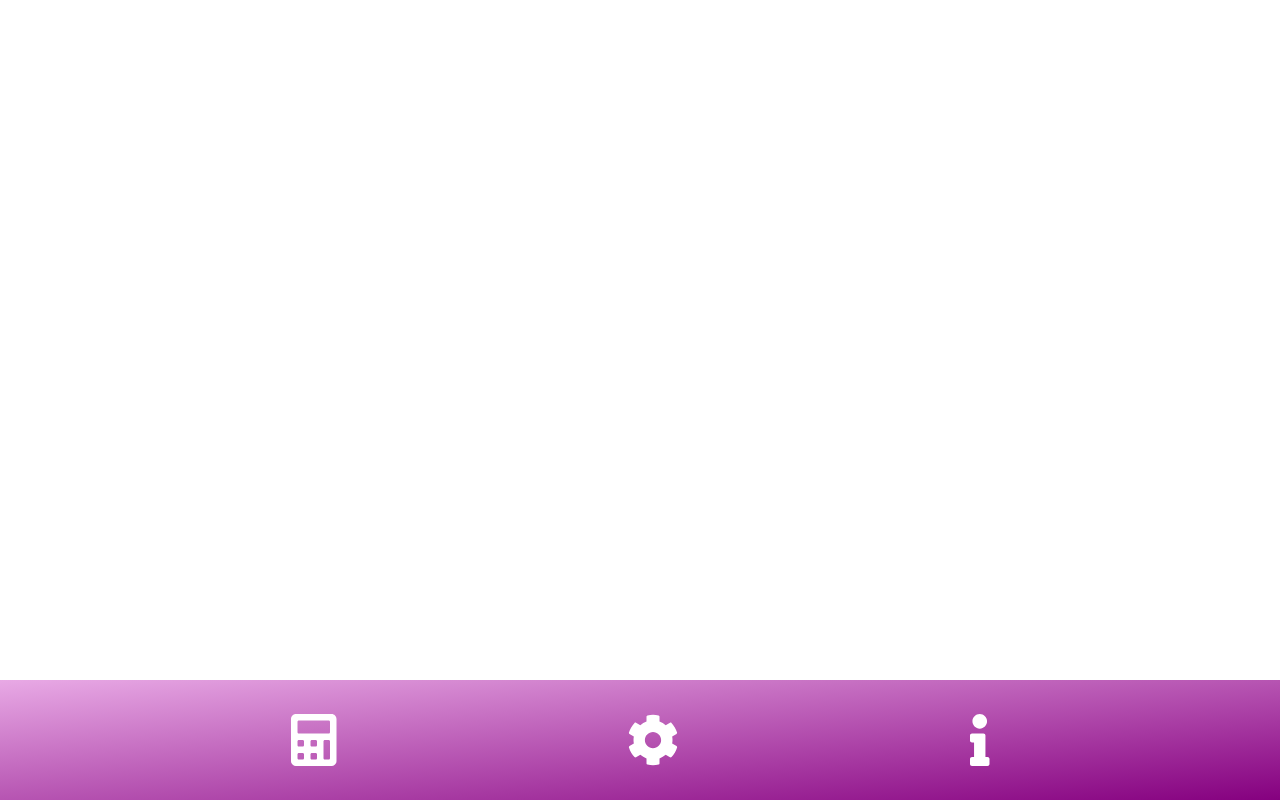
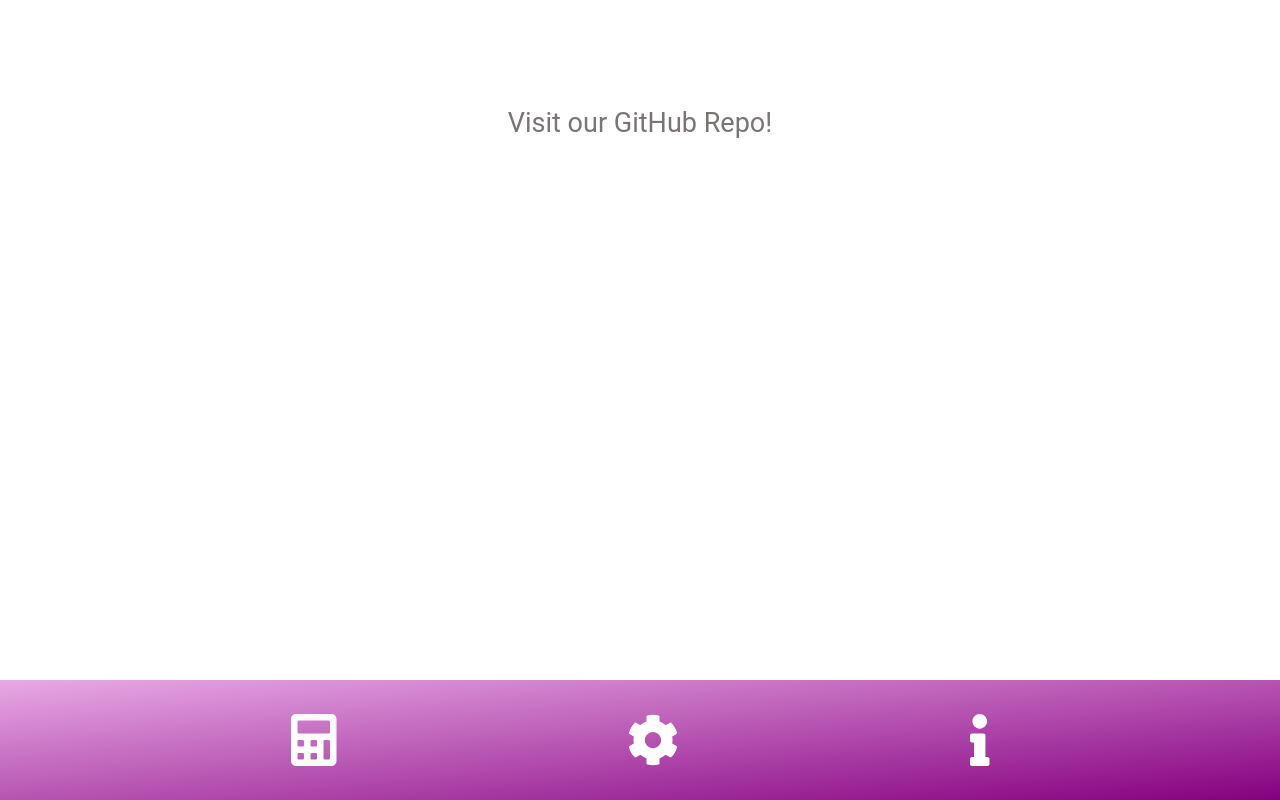
Before and after one commit to kaisetim/Insulin-Calculator, a React app: page /info in a window 1280 px wide. Built offline with nearby package versions, Linux system fonts and the light colour scheme; the HTML template or start-up script is replaced by a standard one.

Commit message:
Added Link to GitHub Repo to info page

```diff
--- a/packages/front/src/component/inputField/inputField.scss
+++ b/packages/front/src/component/inputField/inputField.scss
@@ -45,7 +45,7 @@
   .inputContainerCalc {
     margin: 0 auto;
     text-align: center;
-    width: 100%;
+    width: $container-width;
 
     .inputCalc {
       height: 2rem;
--- /dev/null
+++ b/packages/front/src/component/text-box/text-box.jsx
@@ -0,0 +1,17 @@
+import React from "react";
+
+import textBoxStyle from "./text-box.scss";
+
+export const TextBox = props => {
+  //   const { text } = props;
+
+  return (
+    <div className={`${textBoxStyle.textBoxContainer}`}>
+      <p>
+        <a href={`${props.text}`} className={`${textBoxStyle.repoLink}`}>
+          Visit our GitHub Repo!
+        </a>
+      </p>
+    </div>
+  );
+};
--- /dev/null
+++ b/packages/front/src/component/text-box/text-box.scss
@@ -0,0 +1,16 @@
+@import "../../variables.scss";
+
+.textBoxContainer {
+  width: $container-width;
+  margin: 0 auto;
+  text-align: center;
+}
+
+.repoLink {
+  color: $color-grey-light;
+  text-decoration: none;
+
+  &:visited {
+    color: $color-grey-light;
+  }
+}
--- a/packages/front/src/pages/info.jsx
+++ b/packages/front/src/pages/info.jsx
@@ -1,10 +1,12 @@
 import React from "react";
 
 import { MenuBar } from "../component/menuBar/menuBar";
+import { TextBox } from "../component/text-box/text-box";
 
 export const Info = () => {
   return (
     <>
+      <TextBox text="https://github.com/kaisetim/Insulin-Calculator" />
       <MenuBar />
     </>
   );
--- a/packages/front/src/variables.scss
+++ b/packages/front/src/variables.scss
@@ -11,3 +11,6 @@
 $font-size-medium: 1.3rem;
 $font-size-large: 1.5rem;
 $font-size-icon: 2.5rem;
+
+// COMPONENTS
+$container-width: 80%;
```
Also changed, not shown: 1 other file (tests, documents, lock files or other folders).
